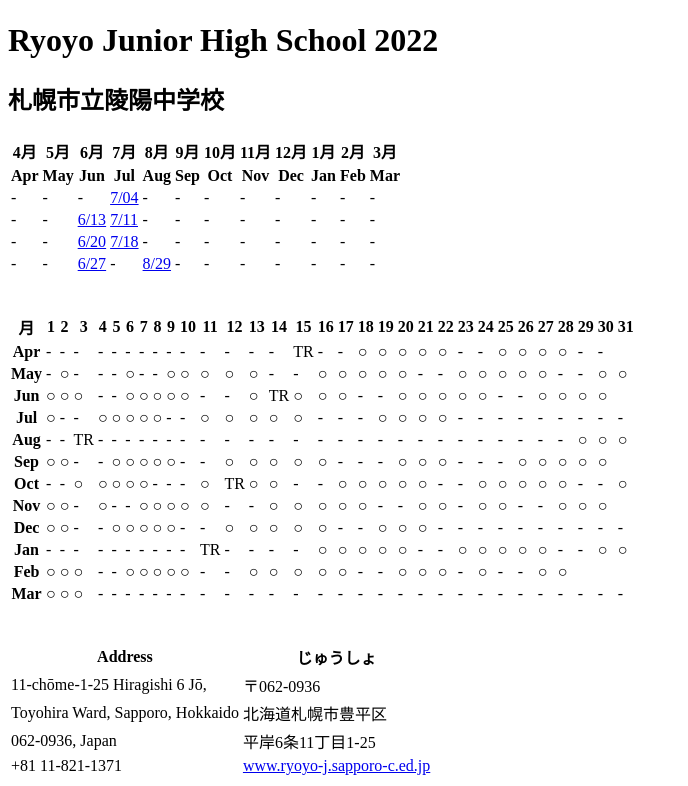
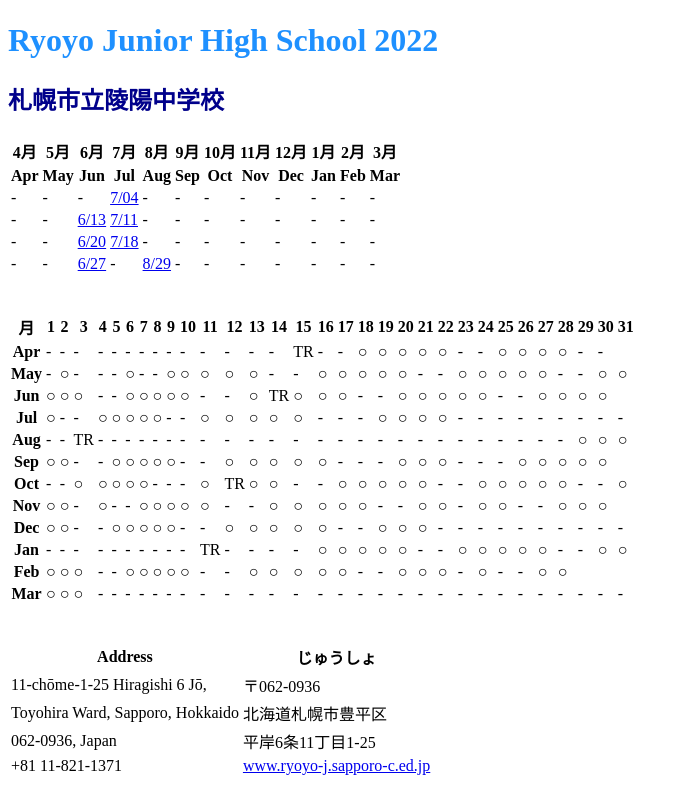
Before and after one commit to joe-scullin/ryoyo-jhs, a plain HTML site: page index.html in a window 1280 px wide. Shown: the part 161-947 px from the top of the page, without its empty margins (0-688 px from the left). Drawn offline with Linux system fonts and the light colour scheme.

Commit message:
Update index.html header and background colors

```diff
--- a/index.html
+++ b/index.html
@@ -11,14 +11,14 @@
 </head>
 
 
-<body>
+<body style="background-color:white;">
 
     <img src="img/ryoyo_banner.png"
     alt="Ryoyo JHS Banner" height="150">
 
 
-    <h1> Ryoyo Junior High School 2022 <h1>
-    <h2 lang="ja"> 札幌市立陵陽中学校 </h2>
+    <h1 style="color:dodgerblue";> Ryoyo Junior High School 2022 <h1>
+    <h2 style="color:darkblue"; lang="ja"> 札幌市立陵陽中学校 </h2>
 
 
     <table>     <!-- Weekly Schedules 2022 -->
```
